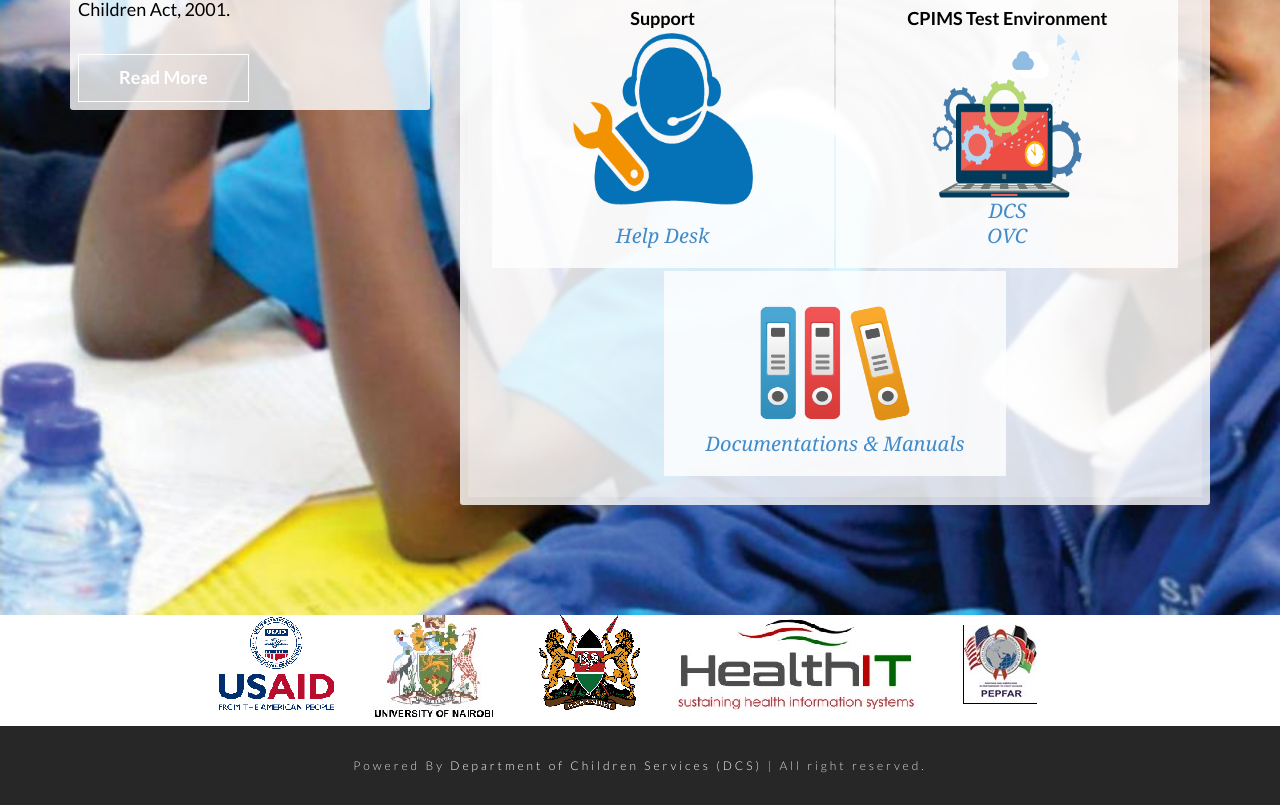
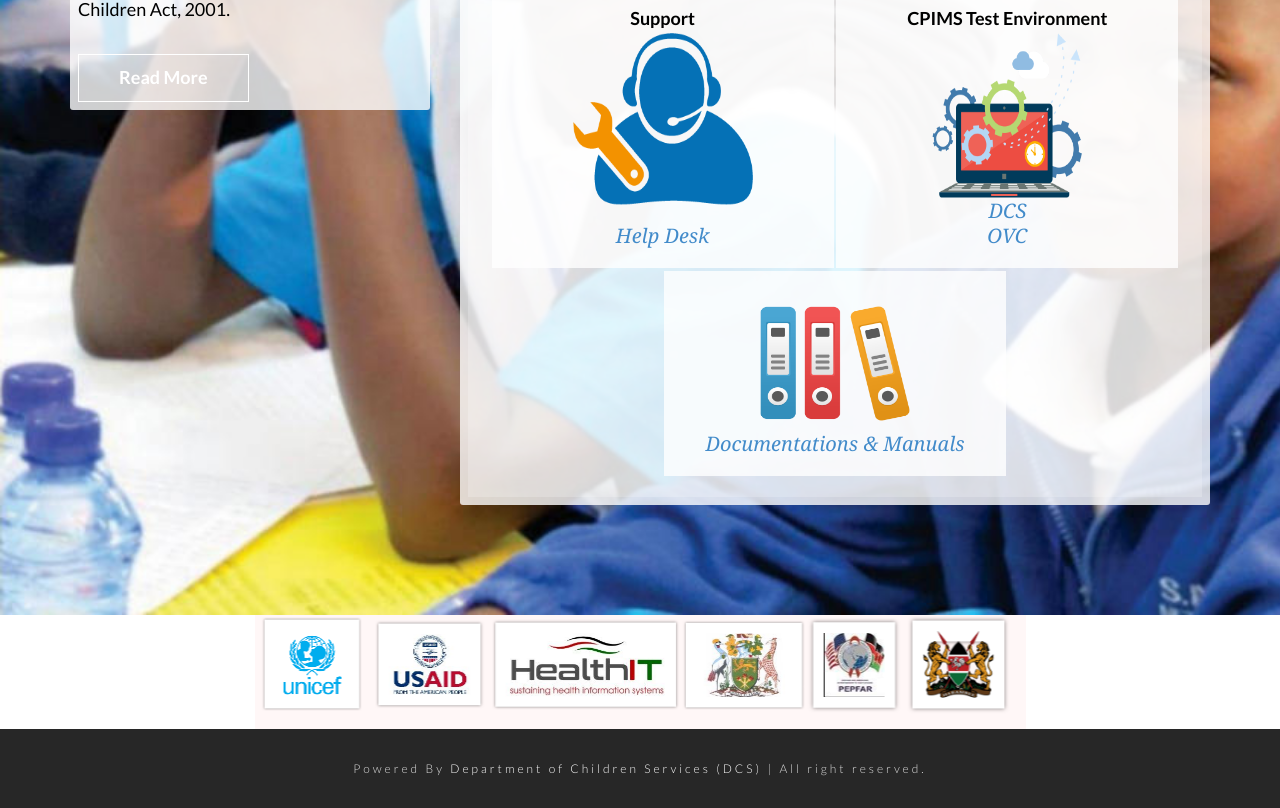
Before and after one commit to uonafya/CPIMS_Landing-Page, a plain HTML site: page index.html in a window 1280 px wide. Shown: the part 421-1229 px from the top of the page. Drawn offline with nearby package versions, Linux system fonts and the light colour scheme; some packages are replaced by stand-ins of ours.

Commit message:
unicef add

```diff
--- a/index.html
+++ b/index.html
@@ -157,7 +157,7 @@
 			<div class="row">
                 <div class="col-md-12">
                     <div class="block">
-                        <p><center><img src="images/cpimslandingpage1.png" alt="LOGO"></center></p>
+						<p><center><img src="images/cpimsimage.png" alt="LOGO"></center></p>
                     </div>
                 </div>
             </div>
```
Also changed, not shown: images/cpimsimage.png (added), images/logo_gok.png (added), images/unicef.png (added).
